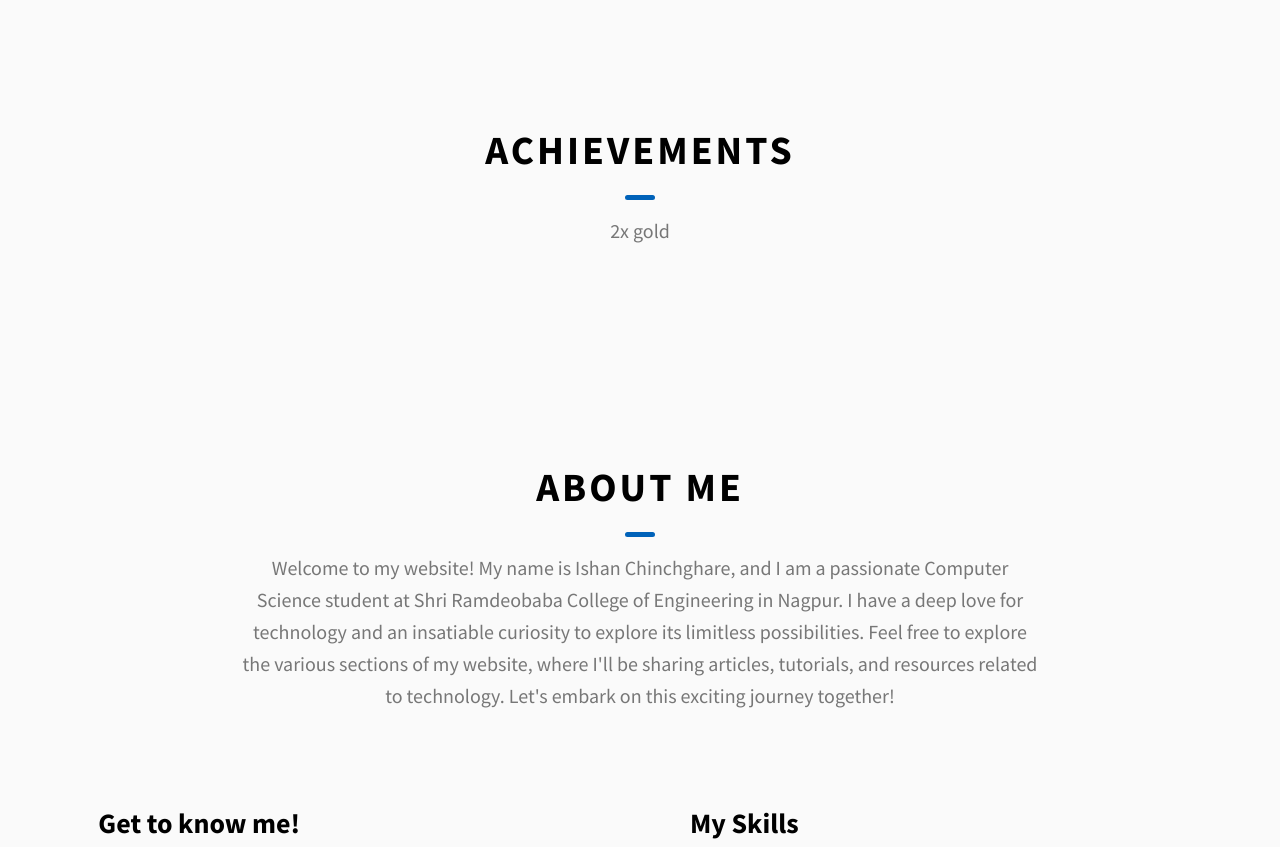
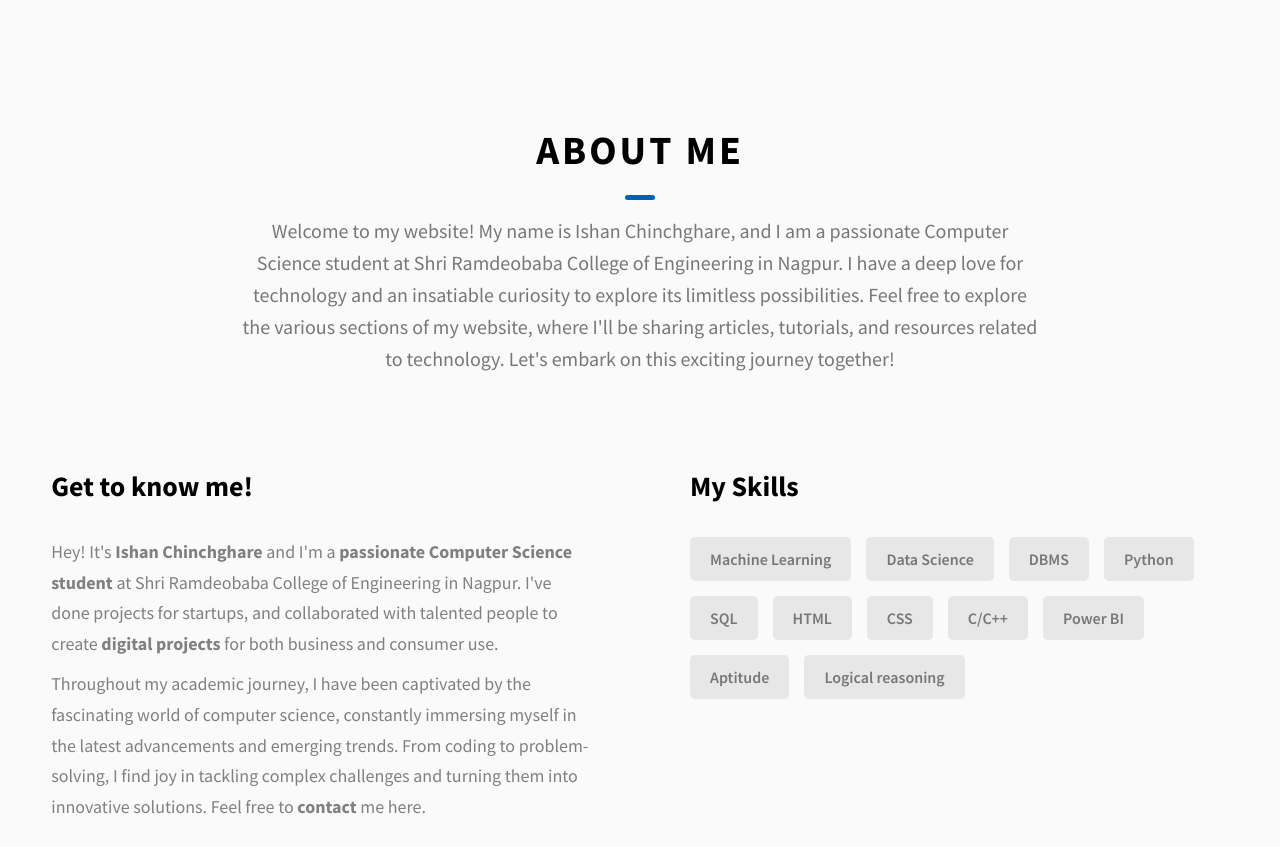
Before and after one commit to Ishan-Chinchghare/portfolio, a website: page index.html in a window 1280 px wide. Shown: the part 800-1647 px from the top of the page. Drawn offline with Linux system fonts and the light colour scheme.

Commit message:
Update index.html

```diff
--- a/index.html
+++ b/index.html
@@ -128,14 +128,6 @@
         <div class="mouse"></div>
       </div>
     </section>
-    <section id="about" class="about sec-pad">
-      <div class="main-container">
-        <h2 class="heading heading-sec heading-sec__mb-med">
-          <span class="heading-sec__main">Achievements</span>
-          <span class="heading-sec__sub">
-            2x gold
-          </span>
-        </h2>
     <section id="about" class="about sec-pad">
       <div class="main-container">
         <h2 class="heading heading-sec heading-sec__mb-med">
```
